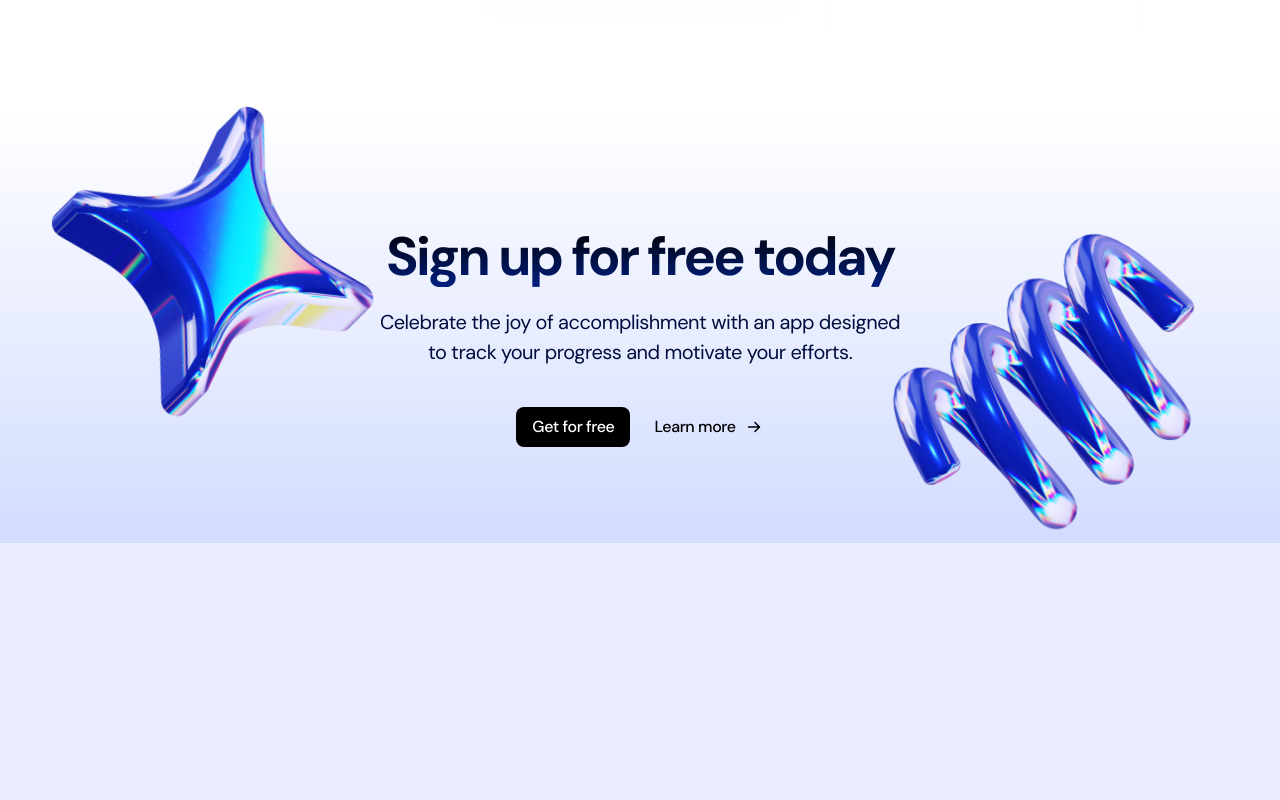
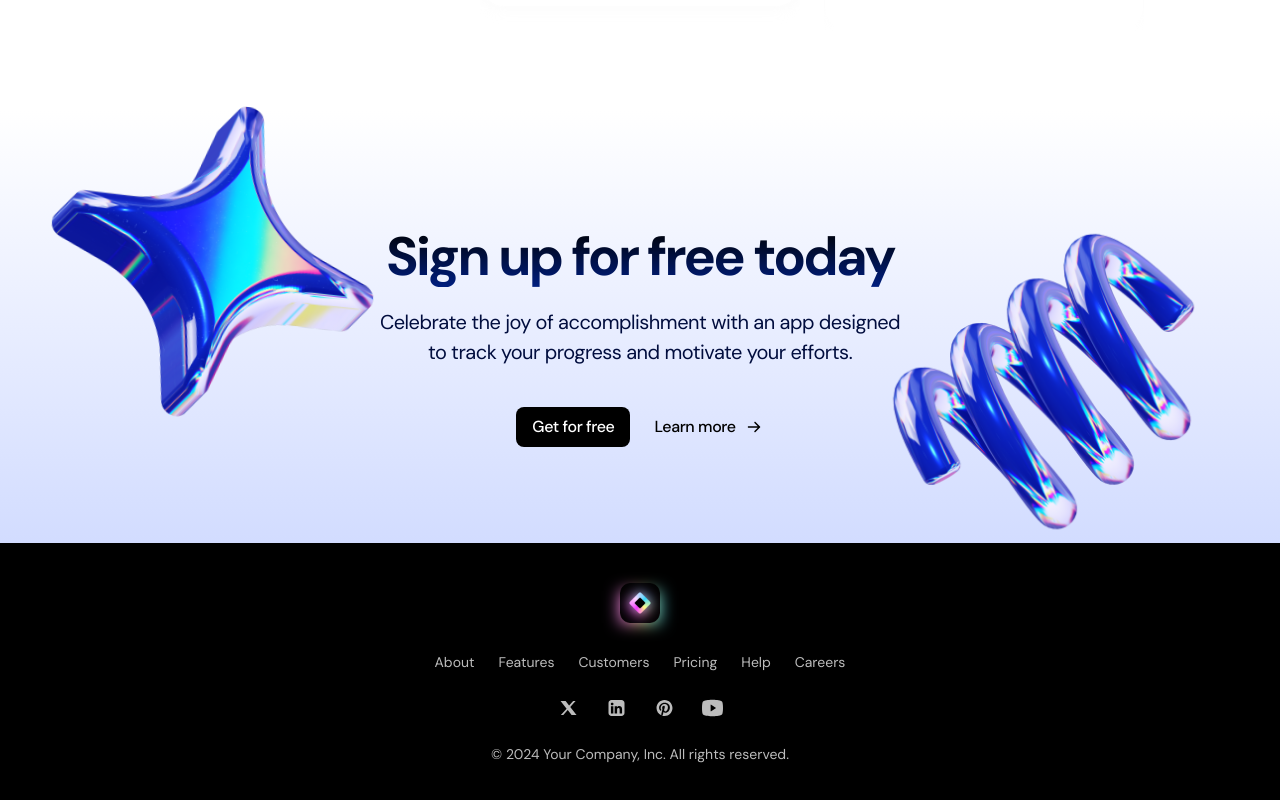
Before and after one commit to Oms-343/-app-landing-page, a Next.js app: page / in a window 1280 px wide. Shown: the part 5609-6409 px from the top of the page. Before the commit the page ends 6177 px from the top, so only its background shows below. Built offline with nearby package versions, Linux system fonts and the light colour scheme.

Commit message:
Footer done

```diff
--- a/src/app/page.tsx
+++ b/src/app/page.tsx
@@ -6,6 +6,7 @@
 import Pricing from "@/sections/Pricing";
 import Testimoials from "@/sections/Testimoials";
 import CallToAction from "@/sections/CallToAction";
+import Footer from "@/sections/Footer";
 
 export default function Home() {
   return (
@@ -18,6 +19,7 @@
       <Pricing />
       <Testimoials />
       <CallToAction />
+      <Footer />
     </div>
   );
 }
--- /dev/null
+++ b/src/sections/Footer.tsx
@@ -0,0 +1,36 @@
+import Image from "next/image";
+import logo from "@/public/logosaas.png";
+import SocialX from "@/public/social-x.svg";
+import SocialInsta from "@/public/social-insta.svg";
+import SocialLinkedin from "@/public/social-linkedin.svg";
+import SocialPin from "@/public/social-pin.svg";
+import SocialYoutube from "@/public/social-youtube.svg";
+
+export default function Footer() {
+  return (
+    <footer className="py-10 bg-black text-[#BCBCBC] text-sm text-center">
+      <div className="container">
+        <div className="inline-flex relative before:contet-[''] before:top-2 before:bottom-0 before:w-full before:blur before:bg-[linear-gradient(to_right,#F87BFF,#FB92CF,#FFDD98,#C2F0B1,#2FD8FE)] before:absolute ">
+          <Image src={logo} alt="sass-logo" height={40} className="relative " />
+        </div>
+        <nav className="flex flex-col md:flex-row md:justify-center gap-6 mt-6">
+          <a href="#">About</a>
+          <a href="#">Features</a>
+          <a href="#">Customers</a>
+          <a href="#">Pricing</a>
+          <a href="#">Help</a>
+          <a href="#">Careers</a>
+        </nav>
+        <div className="flex justify-center gap-6 mt-6">
+          <SocialX />
+          <SocialLinkedin />
+          <SocialPin />
+          <SocialYoutube />
+        </div>
+        <p className="mt-6">
+          &copy; 2024 Your Company, Inc. All rights reserved.
+        </p>
+      </div>
+    </footer>
+  );
+}
```
